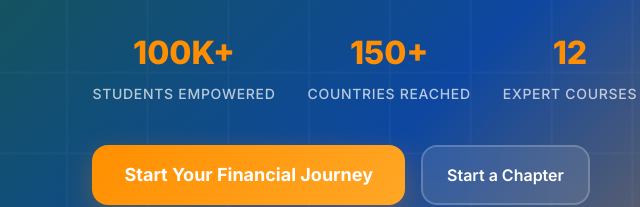
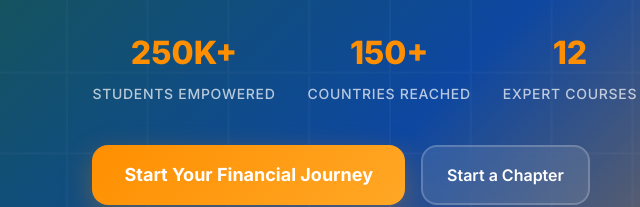
Before and after one commit to calashwin/atfaacacemy-redesign, a website built with Vite: page index.html in a window 1280 px wide. Shown: the part 494-701 px from the top of the page, 15-655 px from the left. Built offline with nearby package versions, Linux system fonts and the light colour scheme.

Commit message:
Updated users/students reached

```diff
--- a/index.html
+++ b/index.html
@@ -1179,7 +1179,7 @@
 
                 <div class="hero-stats">
                     <div class="hero-stat">
-                        <span class="hero-stat-number">100K+</span>
+                        <span class="hero-stat-number">250K+</span>
                         <span class="hero-stat-label">Students Empowered</span>
                     </div>
                     <div class="hero-stat">
```
